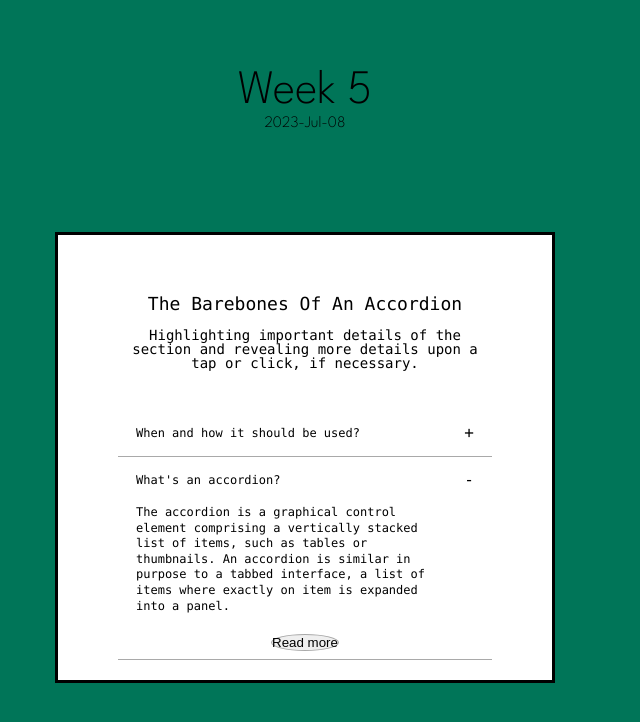
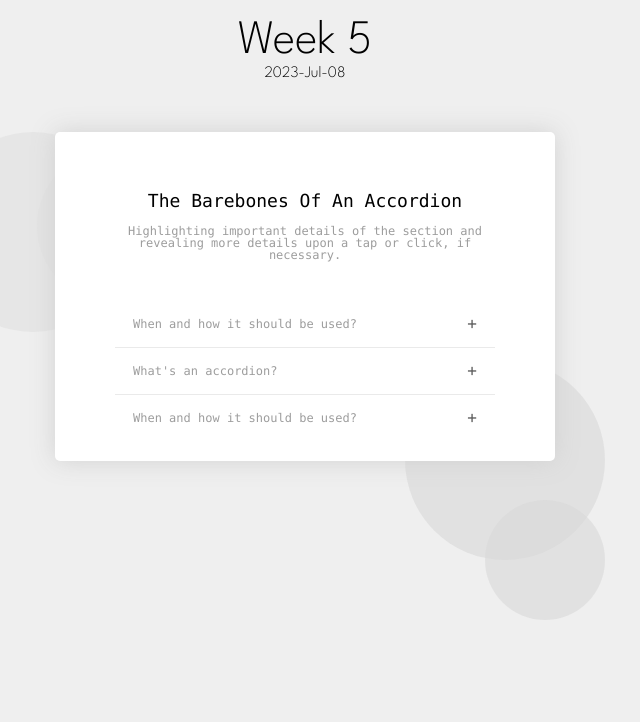
Before and after one commit to sanjaymhj/internal-ui-challenge, a React (Vite) app: page /week-5 in a window 1280 px wide. Shown: the top 722 px of the page, without its empty margins (335-975 px from the left). Built offline with nearby package versions, Linux system fonts and the light colour scheme.

Commit message:
w-5 add background circles

```diff
--- /dev/null
+++ b/src/week-5/Accordion/Accordion.tsx
@@ -0,0 +1,59 @@
+import { useState } from 'react';
+const Accordion = () => {
+  const data = {
+    title: 'The Barebones Of An Accordion',
+    subtitle:
+      'Highlighting important details of the section and revealing more details upon a tap or click, if necessary.',
+    body: [
+      { title: 'When and how it should be used?', body: 'Additional body', moreLink: '#' },
+      {
+        title: `What's an accordion?`,
+        body: `The accordion is a graphical control element comprising a vertically stacked list of items, such as tables
+      or thumbnails. An accordion is similar in purpose to a tabbed interface, a list of items where exactly on
+      item is expanded into a panel.`,
+        moreLink: '#',
+      },
+      { title: 'When and how it should be used?', body: 'Additional body2', moreLink: '#' },
+    ],
+  };
+
+  const [expandedIndex, setExpandedIndex] = useState(null);
+
+  return (
+    <dialog className="accordion-container">
+      <div className="header">
+        <h2>{data.title}</h2>
+        <h3>{data.subtitle}</h3>
+      </div>
+      <div className="body">
+        {data.body.map((item, index) => {
+          const isExpanded = expandedIndex === index;
+          return (
+            <section className={isExpanded ? 'expanded' : ''} key={index}>
+              <div
+                className="body-title-container"
+                onClick={() => {
+                  if (index === expandedIndex) {
+                    setExpandedIndex(null);
+                  } else {
+                    setExpandedIndex(index);
+                  }
+                }}>
+                <span className="body-title">{item.title}</span>
+                {isExpanded ? <span className="body-icon">—</span> : <span className="body-icon">+</span>}
+              </div>
+              {isExpanded && (
+                <div className="body-container">
+                  <span className="body">{item.body}</span>
+                  <button>Read more</button>
+                </div>
+              )}
+            </section>
+          );
+        })}
+      </div>
+    </dialog>
+  );
+};
+
+export default Accordion;
--- a/src/week-5/style.scss
+++ b/src/week-5/Accordion/style.scss
@@ -1,18 +1,32 @@
 body {
-  background-color: rgb(0, 117, 88);
+  background-color: rgb(239, 239, 239);
 }
 
 .week-five {
   // height: 100vh;
   // width: 100vw;
   // background-color: #aeda;
-  background-color: rgb(0, 117, 88);
   justify-content: space-evenly;
   align-items: center;
   display: flex;
   flex-flow: column nowrap;
 
+  // .background {
+  //   position: absolute;
+  //   top: 0;
+  //   left: 0;
+  //   width: 100vw;
+  //   height: 100%;
+  //   background-color: rgb(239, 239, 239);
+  //   z-index: -1;
+  // }
+
   font-family: 'League Spartan', sans-serif;
+  dialog {
+    border: none;
+    border-radius: 5px;
+    filter: drop-shadow(0 0 0.75rem rgb(209, 209, 209));
+  }
 
   .title-container {
     display: flex;
@@ -20,7 +34,7 @@ body {
     align-items: center;
     justify-content: center;
     margin-bottom: 2em;
-    height: 200px;
+    height: 100px;
   }
 
   .title {
@@ -38,7 +52,6 @@ body {
   }
 
   .accordion-container {
-    // width: 60%;
     width: 500px;
     display: flex;
     flex-flow: column nowrap;
@@ -50,30 +63,36 @@ body {
     font-family: 'Futura', 'Monaco', 'Arial';
 
     .header {
-      // font-size: 20px;
-      // padding: 20px;
-      // background-color: aquamarine;
       padding: 20px 0px;
 
       h2 {
         font-size: 18px;
         padding: 40px 0px 15px 0px;
-        // padding-top: 40px;
       }
 
       h3 {
-        font-size: 14px;
+        font-size: 12px;
+        color: #9d9d9d;
       }
     }
 
     .body {
       padding: 20px 0px;
       width: 100%;
+      color: #9d9d9d;
 
-      // background-color: red;
+      // .expanded {
+      // }
+      section.expanded {
+        color: #595959;
+        padding-bottom: 20px;
+      }
+      .body-icon {
+        color: #595959;
+      }
 
       section {
-        border-bottom: 1px solid #a9a9a9;
+        border-bottom: 1px solid #eaeaea;
         padding: 8px 18px;
         // background-color: blue;
 
@@ -88,6 +107,7 @@ body {
           align-items: center;
           justify-content: space-between;
           width: 100%;
+          cursor: pointer;
 
           span {
             display: inline-block;
@@ -95,14 +115,24 @@ body {
 
           .body-title {
             font-size: 12px;
+            text-align: left;
           }
         }
+        // .expanded.body-title-container {
+        // .body-title {
+        //   font-weight: bold;
+        // }
+
+        // }
 
         .body-container {
           display: flex;
           flex-flow: column;
           justify-content: flex-start;
           align-items: flex-start;
+          width: 100%;
+          // max-height: 0;
+          height: auto;
 
           span {
             display: block;
@@ -111,13 +141,27 @@ body {
             line-height: 1.3;
             text-align: left;
             padding-right: 30px;
+            color: #595959;
           }
 
           button {
-            border-radius: 50%;
-            border: 1px solid #a9a9a9;
+            border-radius: 15px;
+            border: 1px solid #eaeaea;
+            margin: auto 0;
+            padding: 5px 25px;
+            height: 30px;
+            display: flex;
+            align-items: center;
+            font-weight: bold;
+            font-family: inherit;
+            font-size: 12px;
+            background-color: #fff;
+            color: #595959;
           }
         }
+      }
+      section:last-child {
+        border-bottom: none;
       }
     }
   }
--- a/src/week-5/WeekFive.tsx
+++ b/src/week-5/WeekFive.tsx
@@ -1,6 +1,7 @@
 import React from 'react';
 
-import './style.scss';
+import './Accordion/style.scss';
+import Accordion from './Accordion/Accordion';
 
 const WeekFive = () => {
   return (
@@ -10,41 +11,16 @@ const WeekFive = () => {
         <h2 className="sub-title">2023-Jul-08</h2>
       </div>
 
-      <div className='challenge'>
-        <dialog className="accordion-container">
-          <div className="header">
-            <h2>The Barebones Of An Accordion</h2>
-            <h3>Highlighting important details of the section and revealing more details upon a tap or click, if necessary.</h3>
-          </div>
-          <div className='body'>
-            <section>
-              <div className='body-title-container'>
-                <span className='body-title'>
-                  When and how it should be used?
-                </span>
-                <span className='body-icon'>
-                  +
-                </span>
-              </div>
-            </section>
-            <section>
-              <div className='body-title-container'>
-                <span className='body-title'>
-                  What's an accordion?
-                </span>
-                <span className='body-icon'>
-                  -
-                </span>
-              </div>
-              <div className='body-container'>
-                <span className='body'>
-                  The accordion is a graphical control element comprising a vertically stacked list of items, such as tables or thumbnails. An accordion is similar in purpose to a tabbed interface, a list of items where exactly on item is expanded into a panel.
-                </span>
-                <button>Read more</button>
-              </div>
-            </section>
-          </div>
-        </dialog>
+      <div className="challenge">
+        <Accordion />
+        <div className="background">
+          <svg width="800" height="500" viewBox="0 0 800 500" fill="none" xmlns="http://www.w3.org/2000/svg">
+            <circle cx="128" cy="100" r="100" fill="#e1e1e199" />
+            <circle cx="210" cy="94" r="78" fill="#e1e1e199" />
+            <circle cx="600" cy="328" r="100" fill="#D9D9D999" />
+            <circle cx="640" cy="428" r="60" fill="#D9D9D999" />
+          </svg>
+        </div>
       </div>
     </div>
   );
```
